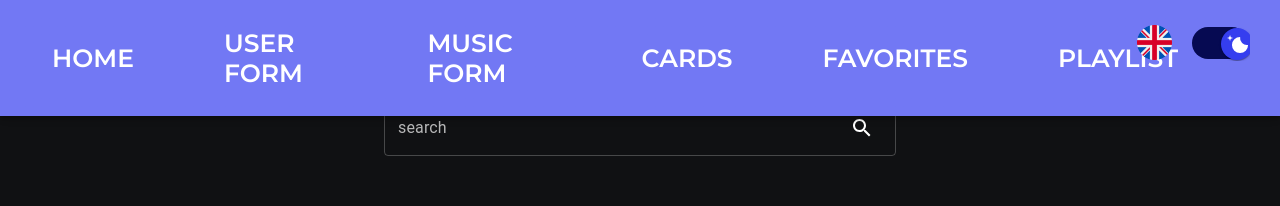
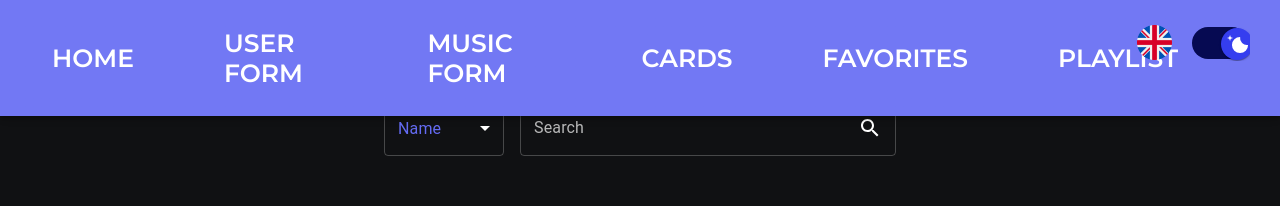
Before and after one commit to proga-react-practice/alpha-team-project, a React (Vite) app: page /cards in a window 1280 px wide. Shown: the top 206 px of the page. Built offline with nearby package versions, Linux system fonts and the light colour scheme; what ldrs would draw is missing.

Commit message:
update search functionality

```diff
--- a/src/components/pages/CardsPage.tsx
+++ b/src/components/pages/CardsPage.tsx
@@ -1,6 +1,6 @@
 import React, { useState, useEffect } from "react";
 import Card from "./Card";
-import { Box, Grid, IconButton, TextField } from "@mui/material";
+import { Box, Grid, IconButton, TextField, Select, MenuItem, InputAdornment, SelectChangeEvent } from "@mui/material";
 import { Reorder } from "framer-motion";
 import ArrowForwardIosIcon from "@mui/icons-material/ArrowForwardIos";
 import ArrowBackIosIcon from "@mui/icons-material/ArrowBackIos";
@@ -14,6 +14,12 @@ interface CardData {
   formData: FormData;
   userData: FormDataUser;
 }
+
+const searchOptions = [
+  { label: 'Name', value: 'name' },
+  { label: 'Genre', value: 'genre' },
+  { label: 'Artist', value: 'artist' },
+];
 
 const CardsPage: React.FC = () => {
   const { formData } = useFormData();
@@ -37,6 +43,7 @@ const CardsPage: React.FC = () => {
 
   const [currentIndex, setCurrentIndex] = useState(0);
   const [searchQuery, setSearchQuery] = useState("");
+  const [searchCriteria, setSearchCriteria] = useState(searchOptions[0].value);
 
   useEffect(() => {
     localStorage.setItem("cards", JSON.stringify(cards));
@@ -87,12 +94,46 @@ const CardsPage: React.FC = () => {
     setSearchQuery(event.target.value);
   };
 
-  const filteredCardsBySearch = filteredCards.filter((card) =>
-    card.formData.name.toLowerCase().includes(searchQuery.toLowerCase())
-  );
+  const handleCriteriaChange = (event: SelectChangeEvent) => {
+    setSearchCriteria(event.target.value as string);
+  };
+
+  const filteredCardsBySearch = filteredCards.filter((card) => {
+    const searchValue = searchQuery.toLowerCase();
+    if (searchCriteria === "name") {
+      return card.formData.name.toLowerCase().includes(searchValue);
+    } else if (searchCriteria === "genre") {
+      return card.formData.genre.toLowerCase().includes(searchValue);
+    } else if (searchCriteria === "artist") {
+      return card.formData.artist.toLowerCase().includes(searchValue);
+    }
+    return false;
+  });
 
   return (
     <div style={{ position: "relative" }}>
+      <Box
+        sx={{
+          display: "flex",
+          alignItems: "center",
+          width: "40%",
+          margin: "10px auto -55px",
+          position: "fixed",
+          top: "90px",
+          left: "30%",
+        }}
+      >
+        <Select
+          value={searchCriteria}
+          onChange={handleCriteriaChange}
+          sx={{ minWidth: 120, marginRight: 2 }}
+        >
+          {searchOptions.map((option) => (
+            <MenuItem key={option.value} value={option.value}>
+              {option.label}
+            </MenuItem>
+          ))}
+        </Select>
         <TextField
           label="Search"
           variant="outlined"
@@ -100,23 +141,16 @@ const CardsPage: React.FC = () => {
           onChange={handleSearchChange}
           InputProps={{
             endAdornment: (
-            <IconButton>
+              <InputAdornment position="end">
                 <SearchIcon />
-            </IconButton>
+              </InputAdornment>
             ),
           }}
           sx={{
-          textTransform: "lowercase",
-          width: "40%",
-          borderRadius: "50px",
-          margin: "10px auto -55px",
-        }}
-        style={{
-          position: "fixed",
-          top: "90px",
-          left: "30%",
+            flexGrow: 1,
           }}
         />
+      </Box>
 
       <Reorder.Group
         values={filteredCardsBySearch.slice(currentIndex, currentIndex + 4)}
```
Lines whose indentation alone changed are shown as unchanged.
